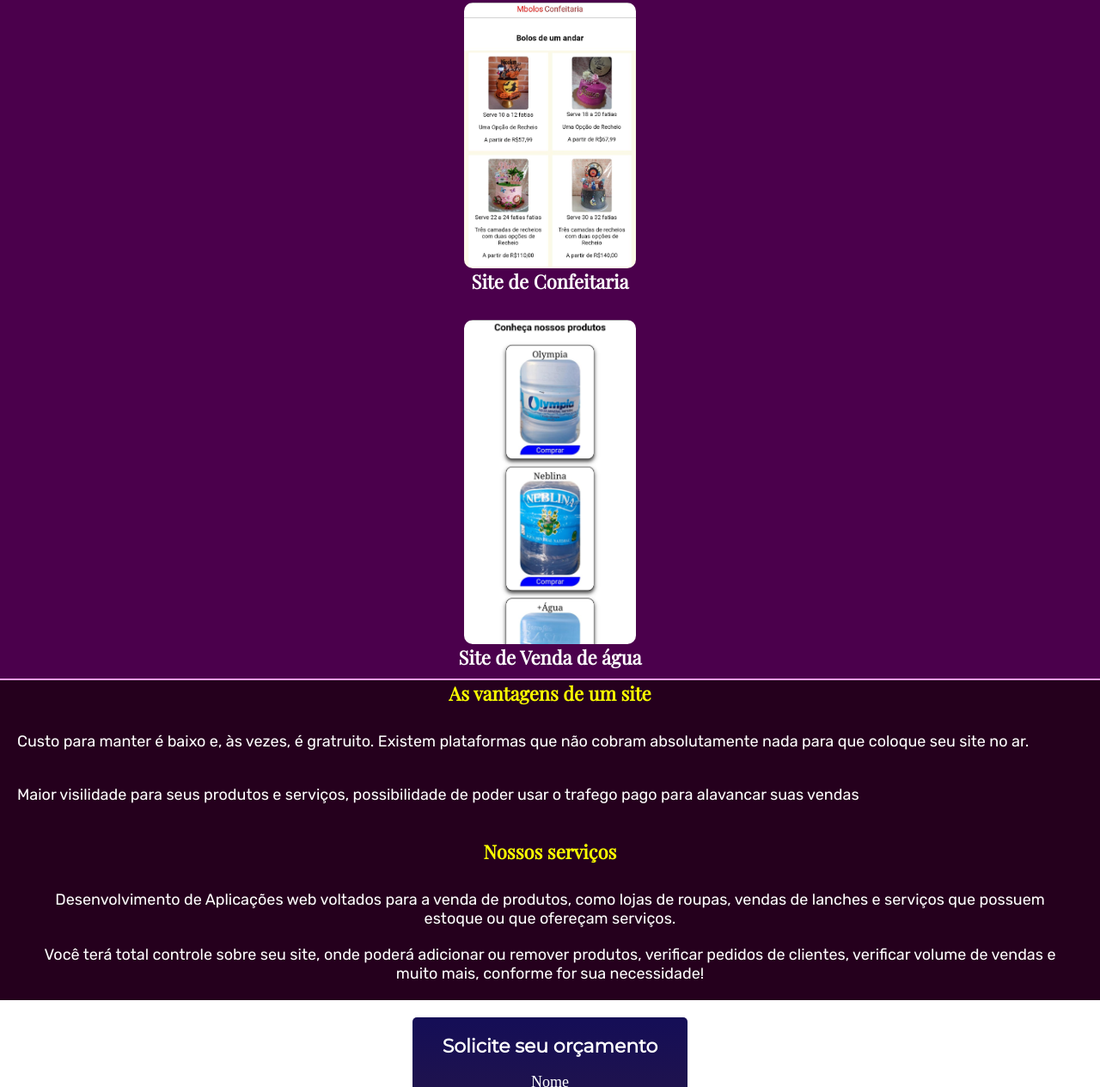
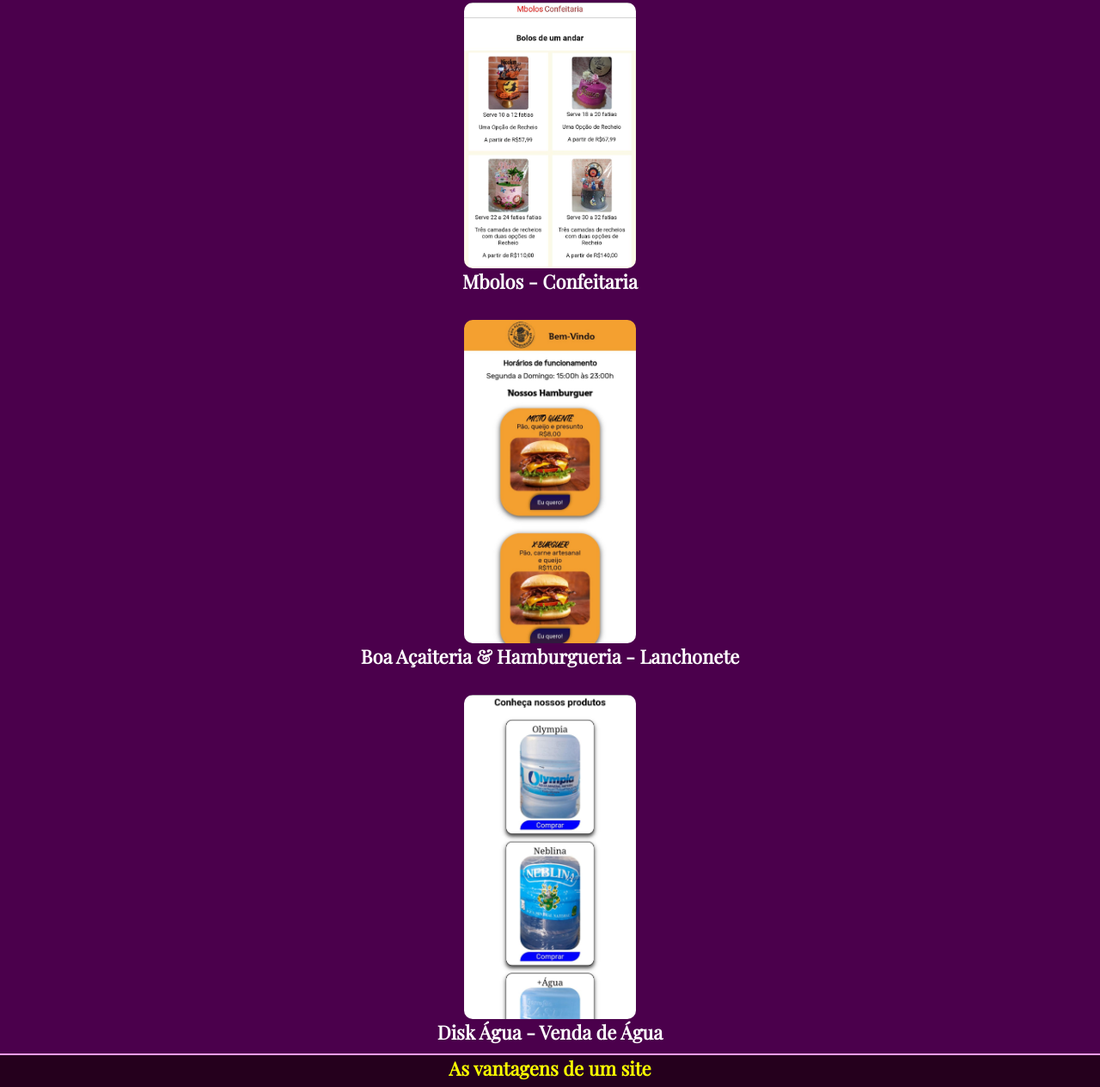
Before and after one commit to Joaovcitor/SitePessoal, a plain HTML site: page index.html in a window 1280 px wide. Shown: the part 558-1822 px from the top of the page at 86% size. Drawn offline with nearby package versions, Linux system fonts and the light colour scheme.

Commit message:
Add de IMG

```diff
--- a/index.html
+++ b/index.html
@@ -51,7 +51,18 @@
           <img class="img-projeto" src="/imagens/projeto-mbolos.jpg" alt="" />
         </a>
         <!-- <p class="texto-projeto">ESTUDO DE CASO</p> -->
-        <h1 class="nome_projeto">Site de Confeitaria</h1>
+        <h1 class="nome_projeto">Mbolos - Confeitaria</h1>
+      </div>
+      <div class="coluna-projeto">
+        <a
+          href="https://mbolos.vercel.app"
+          class="coluna-projeto-row"
+          target="_blank"
+        >
+          <img class="img-projeto" src="/imagens/projeto_lanchonete.jpg" alt="" />
+        </a>
+        <!-- <p class="texto-projeto">ESTUDO DE CASO</p> -->
+        <h1 class="nome_projeto">Boa Açaiteria & Hamburgueria - Lanchonete</h1>
       </div>
       <div class="coluna-projeto">
         <a
@@ -66,7 +77,7 @@
           />
         </a>
         <!-- <p class="texto-projeto">ESTUDO DE CASO</p> -->
-        <h1 class="nome_projeto">Site de Venda de água</h1>
+        <h1 class="nome_projeto">Disk Água - Venda de Água</h1>
       </div>
     </section>
     <nav class="bar"></nav>
```
Also changed, not shown: imagens/projeto_lanchonete.jpg (added).
